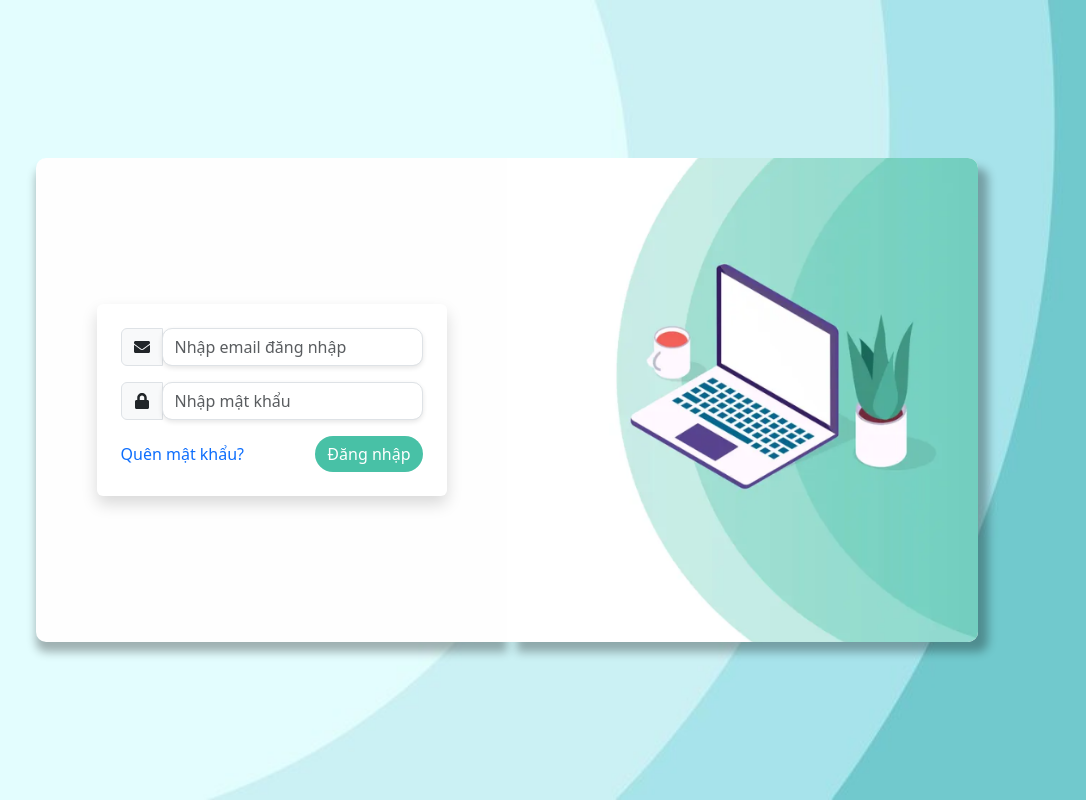
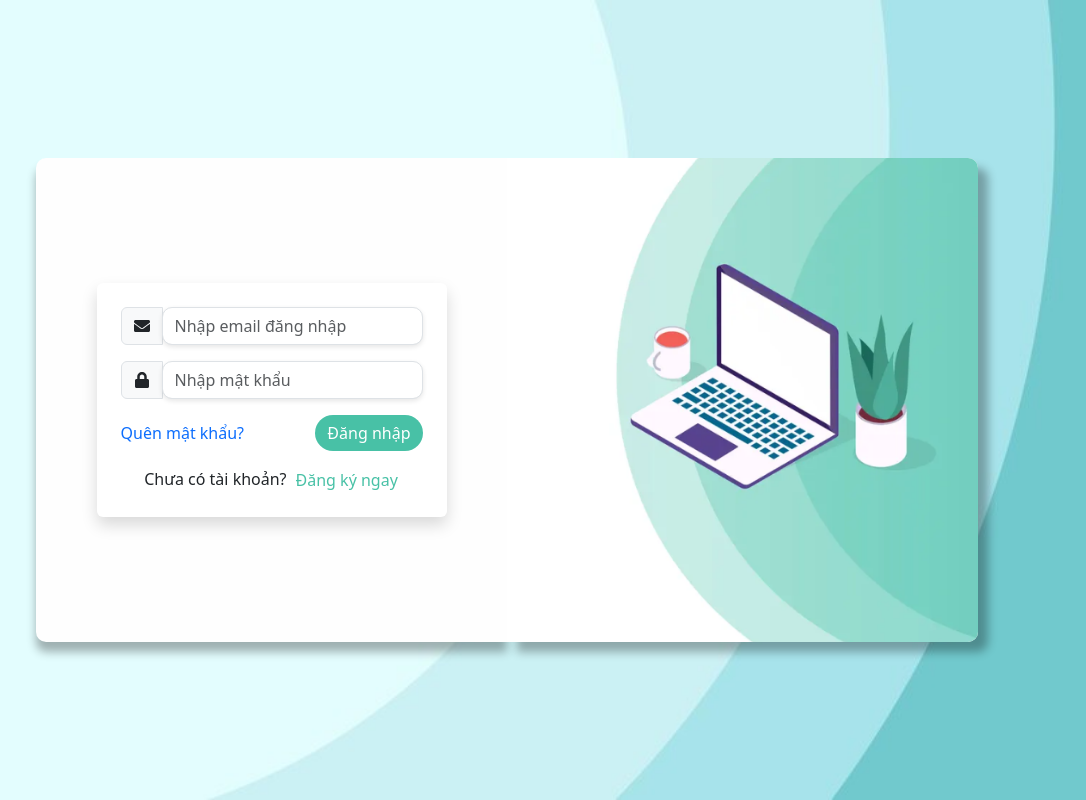
Before and after one commit to Tamnhhe/Warehouse-Management-System, a React (Create React App) app in the folder front-end/: page /login in a window 1280 px wide. Shown: the whole page, without its empty margins (133-1219 px from the left). Built offline with nearby package versions, Linux system fonts and the light colour scheme.

Commit message:
Update Login.js

```diff
--- a/front-end/src/Components/Login_Components/Login.js
+++ b/front-end/src/Components/Login_Components/Login.js
@@ -1,4 +1,3 @@
-
 import React, { useState } from "react";
 import {
   Container,
@@ -114,6 +113,7 @@ const Login = () => {
                 </InputGroup>
               </Form.Group>
 
+              <div className="d-flex flex-column gap-3">
                 <div className="d-flex justify-content-between align-items-center">
                   <a
                     href="/forgot-password"
@@ -131,7 +131,19 @@ const Login = () => {
                   >
                     Đăng nhập
                   </Button>
+                </div>
 
+                <div className="text-center">
+                  <span className="me-2">Chưa có tài khoản?</span>
+                  <Button
+                    variant="link"
+                    onClick={() => navigate("/register")}
+                    className="text-decoration-none p-0"
+                    style={{ color: "#48C1A6" }}
+                  >
+                    Đăng ký ngay
+                  </Button>
+                </div>
               </div>
             </Form>
           </div>
```
Lines whose indentation alone changed are shown as unchanged.
